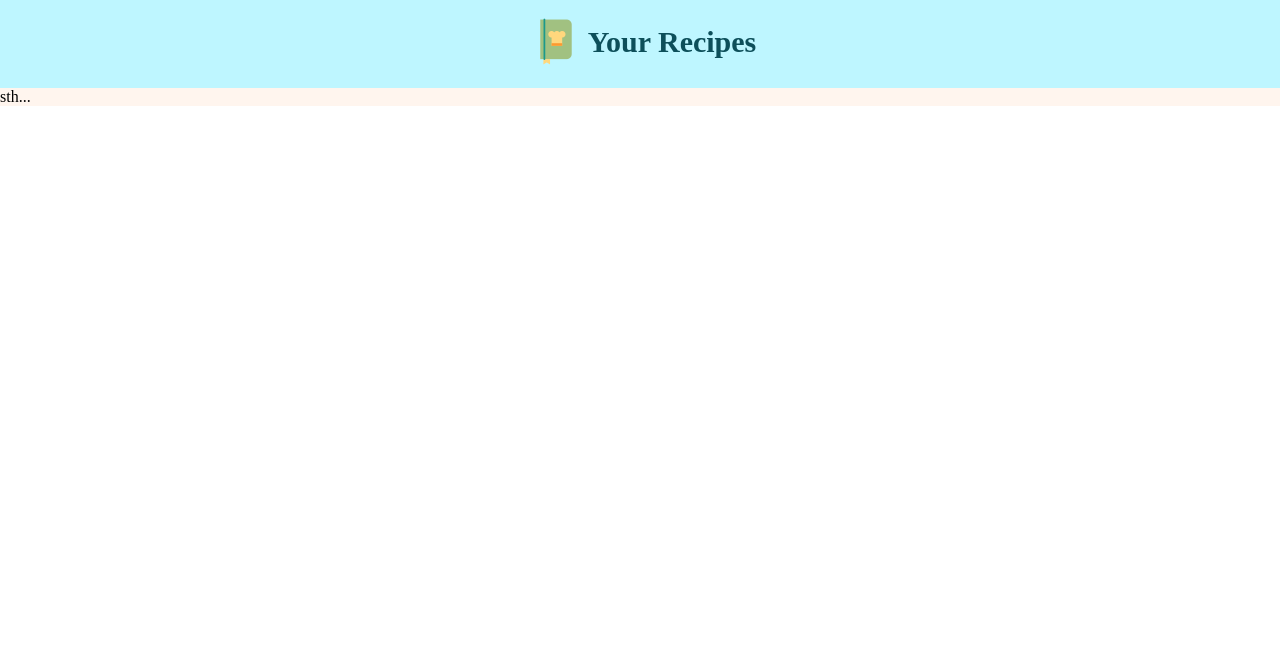
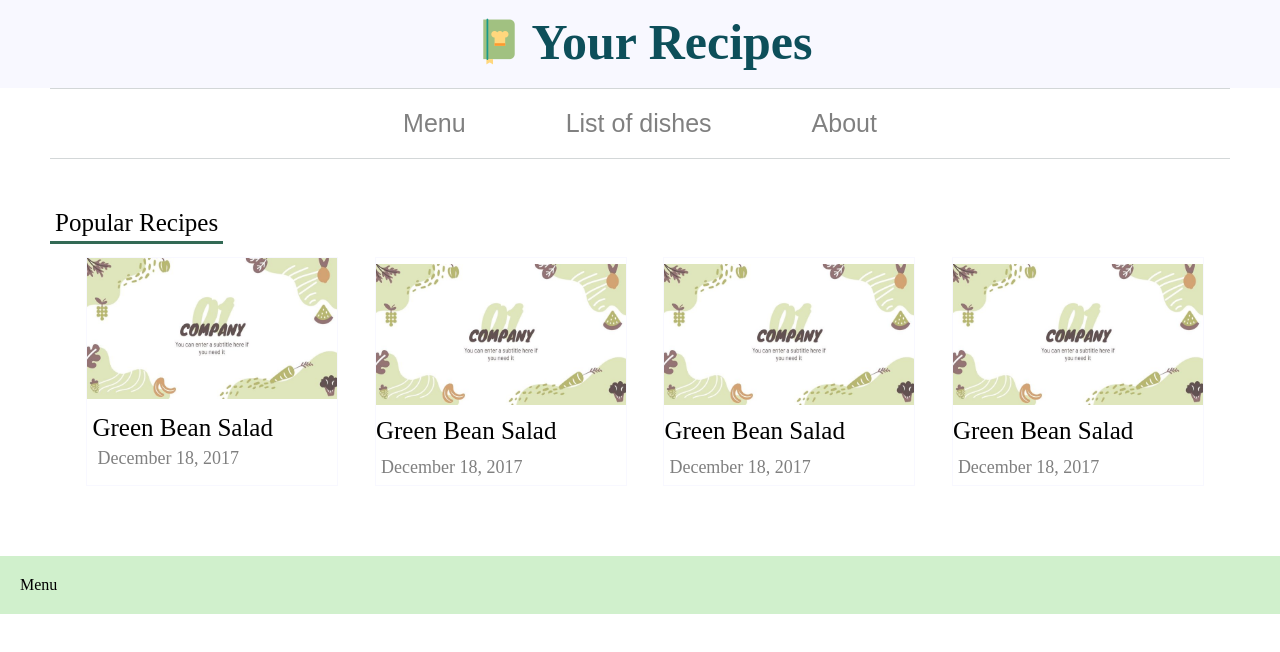
Before and after one commit to KQN-cqyentg/YourRecipes, a plain HTML site: page index.html in a window 1280 px wide. Drawn offline with Linux system fonts and the light colour scheme.

Commit message:
feature-1

```diff
--- a/assets/css/style.css
+++ b/assets/css/style.css
@@ -4,10 +4,11 @@
     box-sizing: border-box;
 }
 .container {
-    margin: 0;
+    margin: 0 50px;
+    padding: 50px 0;
+    width: 93%;
 }
 .head {
-
     background: ghostwhite;
     width: 100%;
 }
@@ -15,18 +16,83 @@
     margin: 0 0;
     padding: 10px 0;
     text-align: center;
-    background: rgb(190, 246, 255)
+    background: ghostwhite;
 }
 .logo {
     display: inline-flex;
     flex-direction: row;
     flex-wrap: nowrap;
     align-items: center;
-    font-size: 30px;
+    font-size: 50px;
     color: rgb(13, 79, 90)
 
 }
-.body {
-    background: seashell;
+.pages {
+    margin: 0 50px;
+    padding: 0;
+    display: flex;
+    flex-direction: row;
+    flex-wrap: nowrap;
+    justify-content: center;
+    align-items: center;
+    border-top: 1px solid rgb(211, 215, 216);
+    border-bottom: 1.5px solid rgb(211, 215, 216);
+;
+}
+.page {
+    background: white;
+    border: white;
+    padding: 20px 50px;
+    color: gray;
+    display: block;
+
+}
+/* .p {
+    background: rgb(208, 240, 204);
+} */
+a {
+    text-decoration: none;
+    color: gray;
+    font-size: 25px;
+}
+
+.dishes {
+    margin: 20px 0;
+    padding: 10 0;
+    display: flex;
+    flex-direction: row;
+    flex-wrap: nowrap;
+    justify-content: space-evenly;
+}
+.dishes img {
+    width: 250px;
+}
+.pop-d {
+    padding: 5px;
+    border-bottom: 3px solid rgb(51, 106, 85);
+    font-size: 25px;
+}
+.dish {
+    display: flex;
+    flex-direction: column;
+    flex-wrap: nowrap;
+    justify-content: space-around;
+    align-items: flex-start;
+
+    border: 1px solid ghostwhite;
+    font-size: 25px;
+}
+.letter {
+    padding: 15px 5px;
+}
+.date {
+    margin: 0 5px;
+    font-size: 18px;
+    color: grey;
+}
+
+.footer {
+    background: rgb(208, 240, 204);
     width: 100%;
+    padding: 20px;
 }
--- a/index.html
+++ b/index.html
@@ -7,15 +7,66 @@
     <link rel="stylesheet" href="./assets/css/style.css" />
   </head>
   <body>
-    <div class="one"><h1 class="logo">
-      <img src="./assets/img/recetas.png" alt="logo" /><b>Your Recipes</b>
-    </h1></div>
+    <div class="header">
+      <div class="one">
+        <h1 class="logo">
+          <img src="./assets/img/recetas.png" alt="logo" /><b>Your Recipes</b>
+        </h1>
+      </div>
+      <div class="pages">
+        <button class="page p"><a href="./index.html">Menu</a></button>
+        <button class="page p">
+          <a href="./list_dishes.html">List of dishes</a>
+        </button>
+        <button class="page p"><a href="./about.html">About</a></button>
+      </div>
+    </div>
 
     <div class="container">
-      <div class="head"></div>
-      <div class="body">
-        <div class="">sth...</div>
+      <div class="pop-dish">
+        <span class="pop-d">Popular Recipes</span>
+        <div class="dishes">
+          <div class="dish d1">
+            <img
+              src="./assets/img/Charming Food Background Google Slides & PPT template.jfif"
+              alt=""
+            />
+            <div class="letter">
+              Green Bean Salad <br />
+              <span class="date">December 18, 2017</span>
+            </div>
+          </div>
+          <div class="dish d1">
+            <img
+              src="./assets/img/Charming Food Background Google Slides & PPT template.jfif"
+              alt=""
+            />
+            Green Bean Salad <br />
+            <span class="date">December 18, 2017</span>
+          </div>
+          <div class="dish d1">
+            <img
+              src="./assets/img/Charming Food Background Google Slides & PPT template.jfif"
+              alt=""
+            />
+            Green Bean Salad <br />
+            <span class="date">December 18, 2017</span>
+          </div>
+          <div class="dish d1">
+            <img
+              src="./assets/img/Charming Food Background Google Slides & PPT template.jfif"
+              alt=""
+            />
+            Green Bean Salad <br />
+            <span class="date">December 18, 2017</span>
+          </div>
+        </div>
       </div>
     </div>
+    <div class="footer">Menu</div>
+
+    <script>
+      eleButton = document.querySelectorAll(".page");
+    </script>
   </body>
 </html>
```
Also changed, not shown: about.html (added), list_dishes.html (added).
